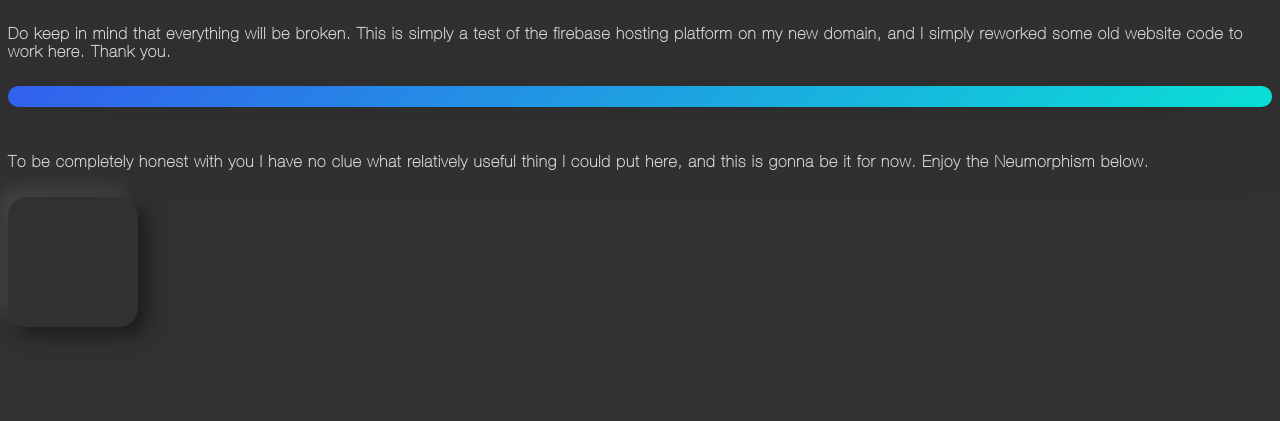
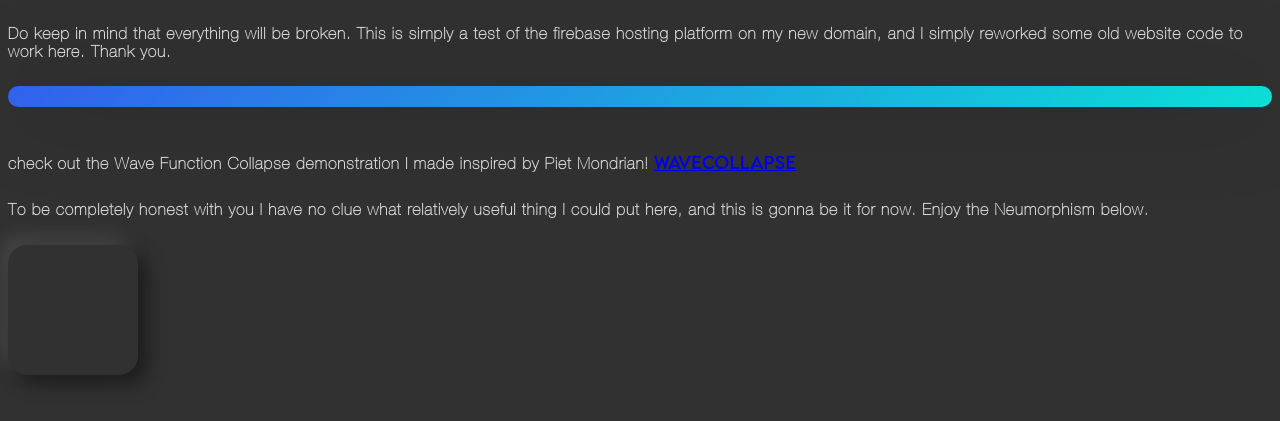
Before and after one commit to mlhomedev/mlhostmain, a plain HTML site: page public/index.html in a window 1280 px wide. Shown: the part 151-572 px from the top of the page. Drawn offline with Linux system fonts and the light colour scheme.

Commit message:
added Mondrian link

```diff
--- a/public/index.html
+++ b/public/index.html
@@ -95,6 +95,7 @@
 </center>
 <h5>Do keep in mind that everything will be broken. This is simply a test of the firebase hosting platform on my new domain, and I simply reworked some old website code to work here. Thank you.</h5>
 <div class="coolbar"><br></div><br>
+<h5>check out the Wave Function Collapse demonstration I made inspired by Piet Mondrian! <a href="https://mastercubo.github.io/WaveCollapse">WaveCollapse</a></h5>
 <h5>To be completely honest with you I have no clue what relatively useful thing I could put here, and this is gonna be it for now. Enjoy the Neumorphism below.</h5>
 
 <style>
```
